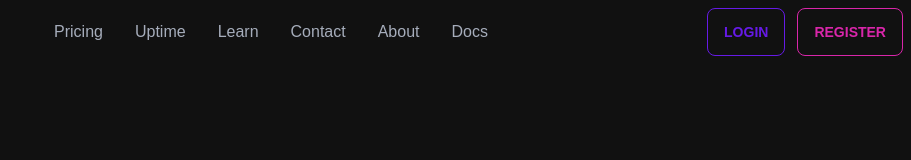
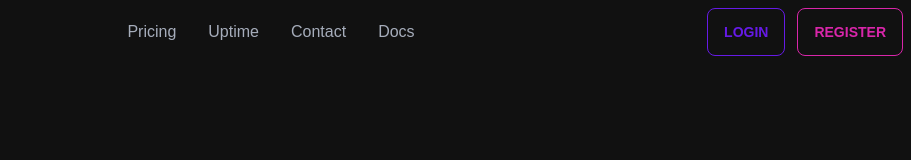
Before and after one commit to EgloDevelopment/Website, a React (Vite) app: page /contact in a window 1280 px wide. Shown: the top 160 px of the page, without its empty margins (369-1280 px from the left). Built offline with nearby package versions, Linux system fonts and the light colour scheme.

Commit message:
Made simpler because mobile users

```diff
--- a/src/Components/Sidebar/Sidebar.jsx
+++ b/src/Components/Sidebar/Sidebar.jsx
@@ -32,16 +32,12 @@ const Sidebar = () => {
                 <a>Pricing</a>
               </li>
               <li>
-                <a href="https://uptime.eglo.pw" target="_blank">Uptime</a>
-              </li>
-              <li>
-                <a>Learn</a>
+                <a href="https://uptime.eglo.pw" target="_blank">
+                  Uptime
+                </a>
               </li>
               <li>
                 <a href="/contact">Contact</a>
-              </li>
-              <li>
-                <a>About</a>
               </li>
               <li>
                 <a>Docs</a>
@@ -55,16 +51,12 @@ const Sidebar = () => {
               <a>Pricing</a>
             </li>
             <li>
-              <a href="https://uptime.eglo.pw" target="_blank">Uptime</a>
-            </li>
-            <li>
-              <a>Learn</a>
+              <a href="https://uptime.eglo.pw" target="_blank">
+                Uptime
+              </a>
             </li>
             <li>
               <a href="/contact">Contact</a>
-            </li>
-            <li>
-              <a>About</a>
             </li>
             <li>
               <a>Docs</a>
```
